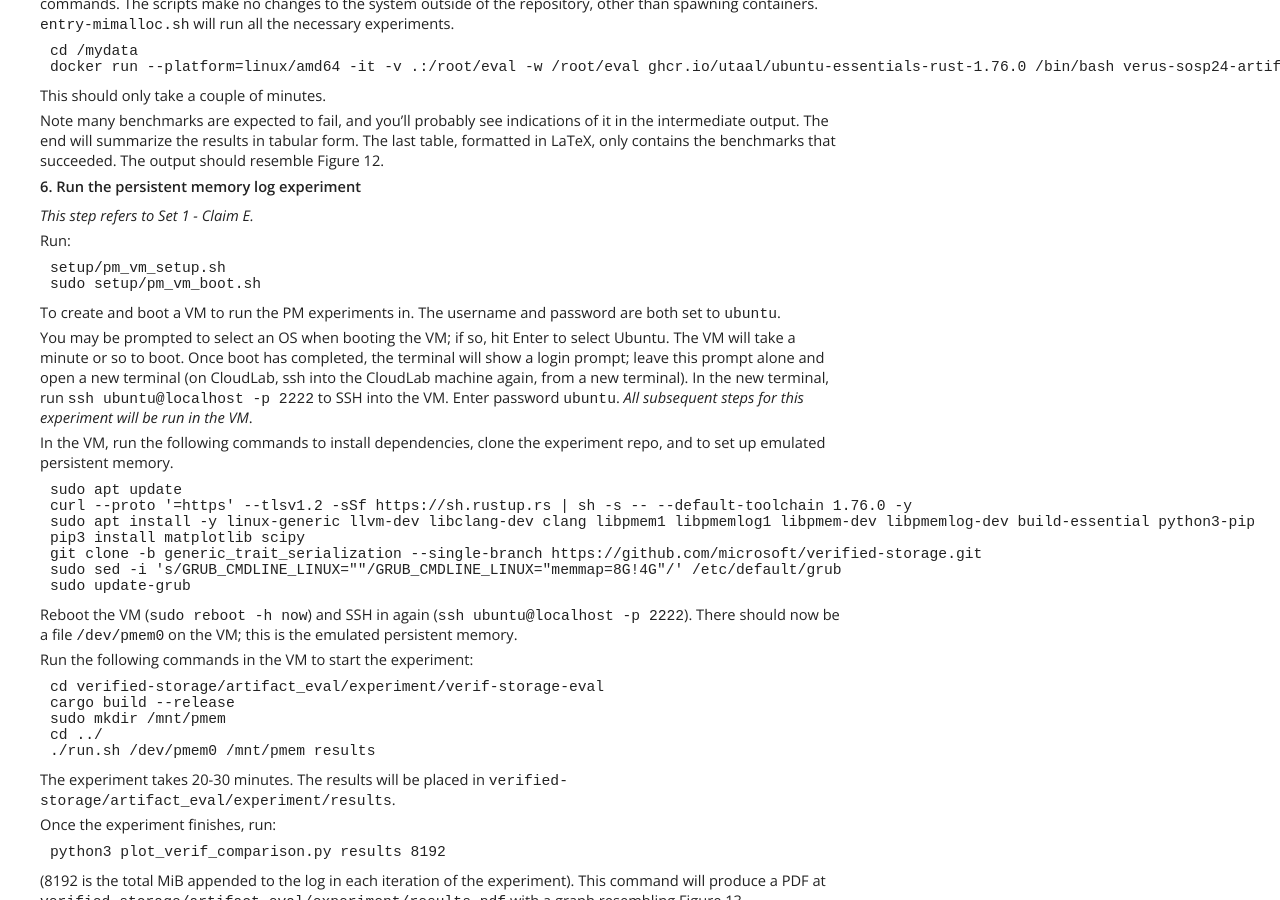
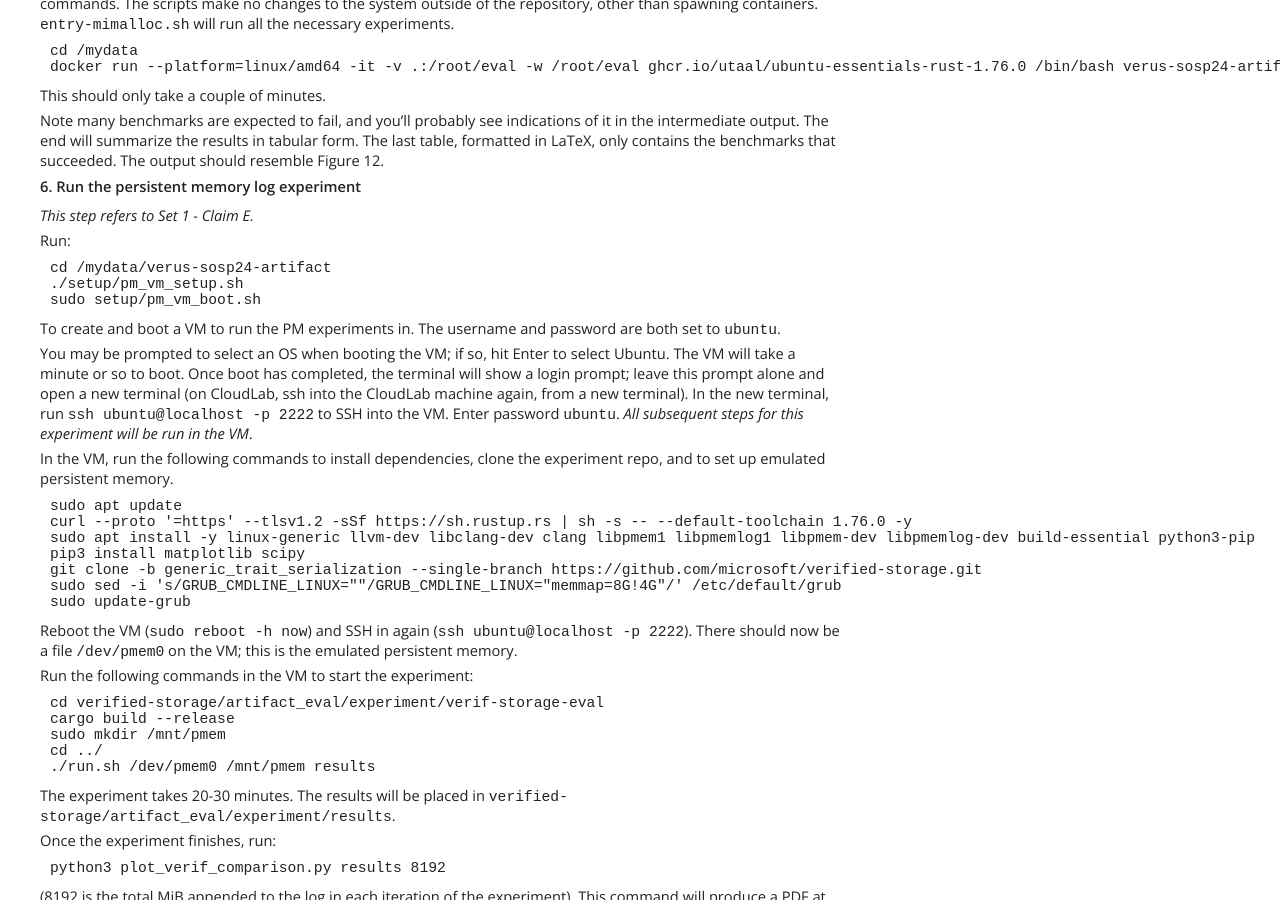
Before and after one commit to verus-lang/paper-sosp24-artifact, a Jekyll site: the page built from site/guide.md, in a window 1280 px wide and 900 px high, scrolled down 3737 px. Built offline with Jekyll 4.4.1, drawn with Linux system fonts in a browser that asks for light colours.

Commit message:
clarify in which directory to run persistent memory experiment

````diff
--- a/site/guide.md
+++ b/site/guide.md
@@ -270,7 +270,8 @@ The output should resemble Figure 12.
 Run:
 
 ```shell
-setup/pm_vm_setup.sh
+cd /mydata/verus-sosp24-artifact
+./setup/pm_vm_setup.sh
 sudo setup/pm_vm_boot.sh
 ```
 
````
